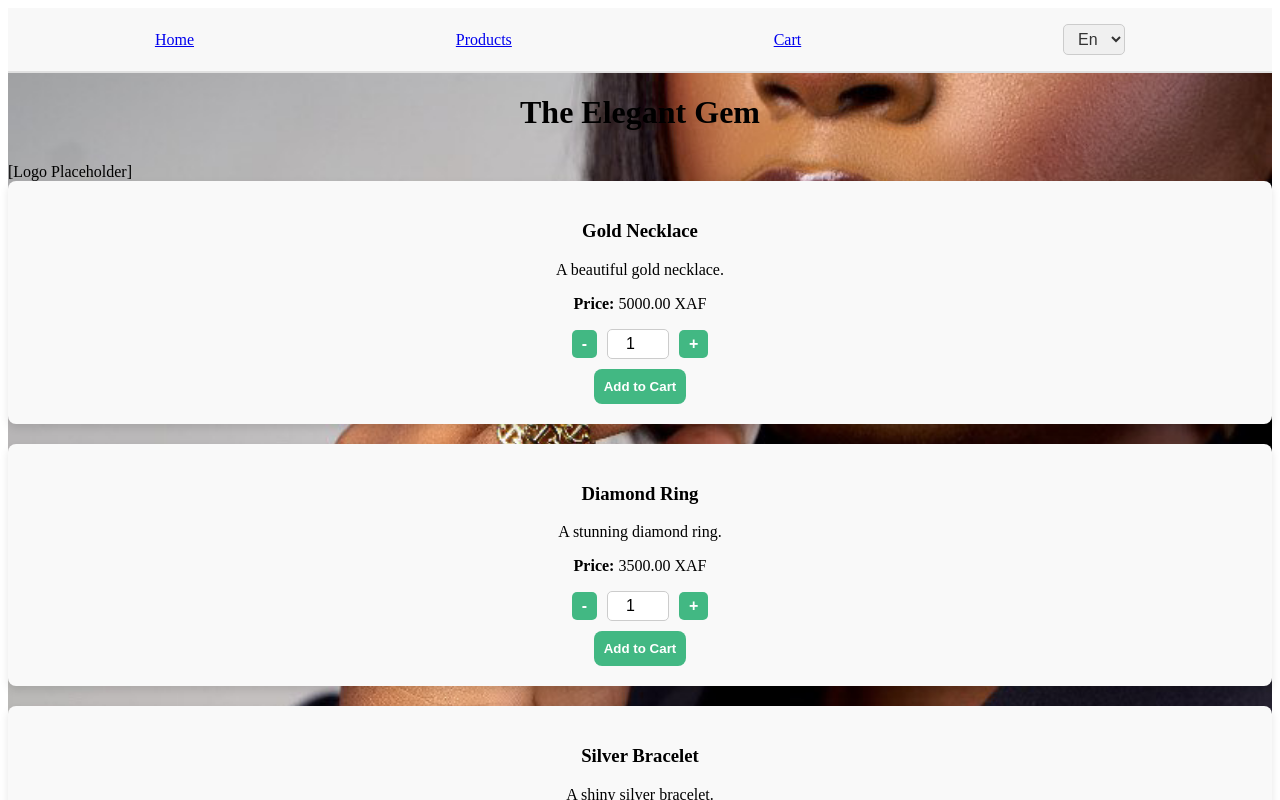
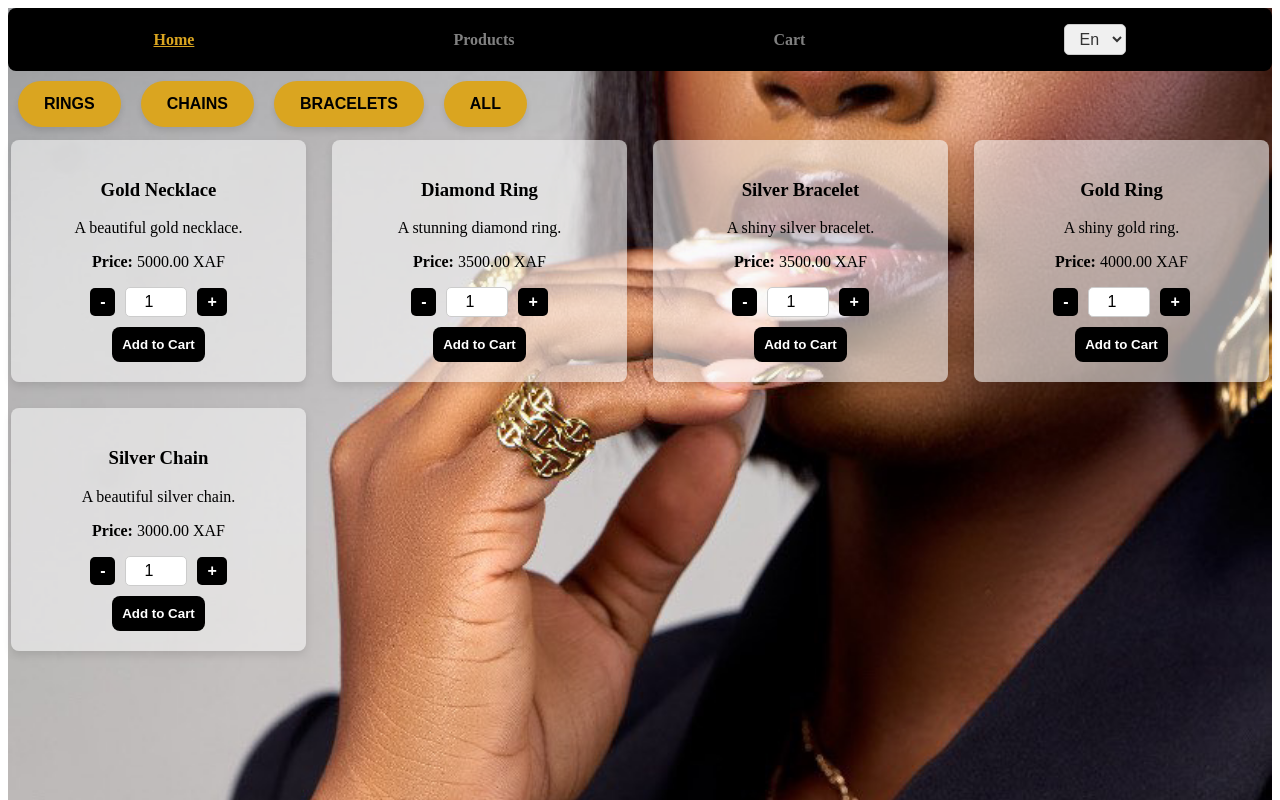
Before and after one commit to LanreAdetola/Elegant_Gem, a Vue app: page / in a window 1280 px wide. Both pictures are taken after a click on the button "Enter Site". Shown: the top 800 px of the page. Built offline with nearby package versions, Linux system fonts and the light colour scheme.

Commit message:
8th commit
14 feb 2025

```diff
--- a/src/App.vue
+++ b/src/App.vue
@@ -52,8 +52,8 @@ function goToCart() {
     <div v-else>
       <NavBar /> <!-- Navigation bar -->
 
-      <h1>The Elegant Gem</h1> <!-- Store Name -->
-      <div class="logo-placeholder">[Logo Placeholder]</div> <!-- Placeholder for logo -->
+      <!--main app heading for latter-->
+
 
       <!-- Product List -->
       <Products :cart="cart" :updateCart="updateCart" />
@@ -86,7 +86,7 @@ h1 {
   bottom: 0;
   left: 0;
   right: 0;
-  background-color: #42b883;
+  background-color: black;
   color: white;
   text-align: center;
   padding: 1em;
--- a/src/components/NavBar.vue
+++ b/src/components/NavBar.vue
@@ -1,8 +1,8 @@
 <template>
   <nav>
-      <router-link to="/">{{ $t('home') }}</router-link>
-      <router-link to="/products">{{ $t('products') }}</router-link>
-      <router-link to="/cart">{{ $t('cart') }}</router-link>
+    <router-link to="/" active-class="active-link">{{ $t('home') }}</router-link>
+    <router-link to="/products" active-class="active-link">{{ $t('products') }}</router-link>
+    <router-link to="/cart" active-class="active-link">{{ $t('cart') }}</router-link>
 
     <!-- Add the Language Switcher as a dropdown -->
     <LanguageSwitcher />
@@ -14,22 +14,39 @@
 </script>
 
 <style scoped>
+/* Navigation bar container */
 nav {
   padding: 1em;
-    background-color: #f8f8f8;
   display: flex;
   justify-content: space-around;
   align-items: center;
-    border-bottom: 2px solid #e0e0e0;
+  background-color: black; /* Optional background color */
+  border-radius: 8px; /* Rounded edges for better styling */
 }
 
-  router-link {
+/* Links inside the navigation bar */
+nav a {
   text-decoration: none;
-    color: #646cff;
+  color: gray;
   font-weight: bold;
 }
 
-  router-link:hover {
-    color: #42b883;
+/* Hover effect for better user experience */
+nav a:hover {
+  color: gray;
+}
+
+/* Active link styling to indicate the current page */
+.active-link {
+  color: goldenrod;
+  text-decoration: underline;
+}
+
+/* Responsive design for smaller screens */
+@media (max-width: 600px) {
+  nav {
+    flex-direction: column; /* Stack items for small screens */
+    padding: 0.5em;
+  }
 }
 </style>
--- a/src/views/Home.vue
+++ b/src/views/Home.vue
@@ -1,8 +1,6 @@
 <!-- src/views/Home.vue -->
 <template>
     <div class="home">
-      <h1>Welcome to The Elegant Gem!</h1>
-      <p>Your one-stop shop for stunning jewelry.</p>
       <router-link to="/products">Browse Products</router-link>
     </div>
   </template>
--- a/src/views/Products.vue
+++ b/src/views/Products.vue
@@ -1,7 +1,16 @@
 <template>
   <div class="products">
+    <!-- Category filter buttons -->
+    <div class="category-filter">
+      <button @click="filterCategory('rings')">Rings</button>
+      <button @click="filterCategory('chains')">Chains</button>
+      <button @click="filterCategory('bracelets')">Bracelets</button>
+      <button @click="filterCategory('')">All</button> <!-- Show all products -->
+    </div>
+
+    <!-- Product list -->
     <div class="product-list">
-        <div class="product-card" v-for="product in products" :key="product.id">
+      <div class="product-card" v-for="product in filteredProducts" :key="product.id">
         <h3>{{ product.name }}</h3>
         <p>{{ product.description }}</p>
         <p><strong>Price:</strong> {{ formatPrice(product.price) }} XAF</p>
@@ -24,18 +33,30 @@
 export default {
   name: "Products",
   props: {
-      cart: Array,  // Cart passed from parent (App.vue)
-      updateCart: Function,  // Function to update the cart
+    cart: Array, // Cart passed from parent (App.vue)
+    updateCart: Function, // Function to update the cart
   },
   data() {
     return {
-        // Products list with quantity initialized to 1
+      // Products list with categories added
       products: [
-          { id: 1, name: "Gold Necklace", description: "A beautiful gold necklace.", price: 5000, quantity: 1 },
-          { id: 2, name: "Diamond Ring", description: "A stunning diamond ring.", price: 3500, quantity: 1 },
-          { id: 3, name: "Silver Bracelet", description: "A shiny silver bracelet.", price: 3500, quantity: 1 },
+        { id: 1, name: "Gold Necklace", description: "A beautiful gold necklace.", price: 5000, quantity: 1, category: 'chains' },
+        { id: 2, name: "Diamond Ring", description: "A stunning diamond ring.", price: 3500, quantity: 1, category: 'rings' },
+        { id: 3, name: "Silver Bracelet", description: "A shiny silver bracelet.", price: 3500, quantity: 1, category: 'bracelets' },
+        { id: 4, name: "Gold Ring", description: "A shiny gold ring.", price: 4000, quantity: 1, category: 'rings' },
+        { id: 5, name: "Silver Chain", description: "A beautiful silver chain.", price: 3000, quantity: 1, category: 'chains' },
       ],
+      selectedCategory: '', // State to track selected category for filtering
     };
+  },
+  computed: {
+    // Filter products based on the selected category
+    filteredProducts() {
+      if (this.selectedCategory) {
+        return this.products.filter(product => product.category === this.selectedCategory);
+      }
+      return this.products; // Return all products if no category is selected
+    },
   },
   methods: {
     // Method to increase quantity
@@ -50,35 +71,84 @@
     },
     // Add to Cart method
     addToCart(product) {
-        this.updateCart(product);  // Calls parent function to update the cart
+      this.updateCart(product); // Calls parent function to update the cart
     },
     // Format price with two decimal places
     formatPrice(price) {
       return price.toFixed(2);
     },
+    // Method to filter products based on category
+    filterCategory(category) {
+      this.selectedCategory = category;
+    },
   },
 };
 </script>
 
+/* Styles for category filter buttons */
+
 <style scoped>
+
+.category-filter button {
+  padding: 12px 24px;
+  background-color: goldenrod; /* Gold button color */
+  color: black; /* Black text for better contrast */
+  border: 2px solid transparent;
+  cursor: pointer;
+  margin: 0 10px;
+  border-radius: 25px; /* More rounded corners for a sleek look */
+  font-size: 16px;
+  font-weight: bold;
+  text-transform: uppercase; /* Make text uppercase for a clean, bold look */
+  box-shadow: 0 4px 6px rgba(0, 0, 0, 0.1); /* Subtle shadow for depth */
+  transition: background-color 0.3s ease, transform 0.2s ease, box-shadow 0.2s ease;
+  margin-top: 10px; /* Add space above the category filter */
+
+}
+
+/* Hover effect: Smooth color transition and slight scaling */
+.category-filter button:hover {
+  background-color: #333; /* Dark grey for hover */
+  color: white; /* White text on hover for contrast */
+  transform: translateY(-2px); /* Subtle lift effect */
+  box-shadow: 0 6px 8px rgba(0, 0, 0, 0.2); /* Darker shadow on hover */
+}
+
+/* Active state for when the button is clicked */
+.category-filter button:active {
+  transform: translateY(0); /* Remove the lift effect */
+  box-shadow: 0 4px 6px rgba(0, 0, 0, 0.1); /* Normal shadow when clicked */
+}
+
+
 /* Styles for product display */
 .product-list {
   display: grid;
-    grid-template-columns: 1fr; /* 1 column to display one product per line */
+  grid-template-columns: repeat(auto-fill, minmax(300px, 1fr)); /* 2 or more columns depending on screen size */
   gap: 20px;
+  margin-top: 10px; /* Add space above the category filter */
+
 }
 
 .product-card {
-    background-color: #f9f9f9;
+  background-color: #f9f9f994; /* Lighter grey for product cards */
   padding: 20px;
   border-radius: 8px;
   box-shadow: 0 4px 8px rgba(0, 0, 0, 0.1);
   text-align: center; /* Center the text inside each product card */
+  transition: transform 0.3s ease, box-shadow 0.3s ease;
+  margin: 3px;
+}
+
+/* Product card hover effect */
+.product-card:hover {
+  transform: translateY(-4px); /* Slight lift effect on hover */
+  box-shadow: 0 6px 12px rgba(0, 0, 0, 0.15); /* Darker shadow on hover */
 }
 
 button {
   padding: 10px;
-    background-color: #42b883;
+  background-color: black; /* Black button background */
   color: white;
   border: none;
   border-radius: 8px;
@@ -88,7 +158,7 @@
 }
 
 button:hover {
-    background-color: #369d73;
+  background-color: grey; /* Grey button hover color */
 }
 
 /* Quantity selector styling */
@@ -101,12 +171,17 @@
 
 .quantity-selector button {
   padding: 5px 10px;
-    background-color: #42b883;
+  background-color: black; /* Black background for quantity buttons */
   border: none;
   color: white;
   font-size: 16px;
   cursor: pointer;
   border-radius: 5px;
+  transition: background-color 0.3s ease;
+}
+
+.quantity-selector button:hover {
+  background-color: grey; /* Grey on hover for quantity buttons */
 }
 
 .quantity-selector input {
@@ -116,10 +191,13 @@
   margin: 0 10px;
   padding: 5px;
   border-radius: 5px;
-    border: 1px solid #ccc;
+  border: 1px solid #ccc; /* Light grey border for input */
+  transition: border-color 0.3s ease;
 }
 
-  .quantity-selector button:hover {
-    background-color: #369d73;
+/* Input focus effect */
+.quantity-selector input:focus {
+  border-color: goldenrod; /* Goldenrod border when input is focused */
 }
+
 </style>
```
Lines whose indentation alone changed are shown as unchanged.
